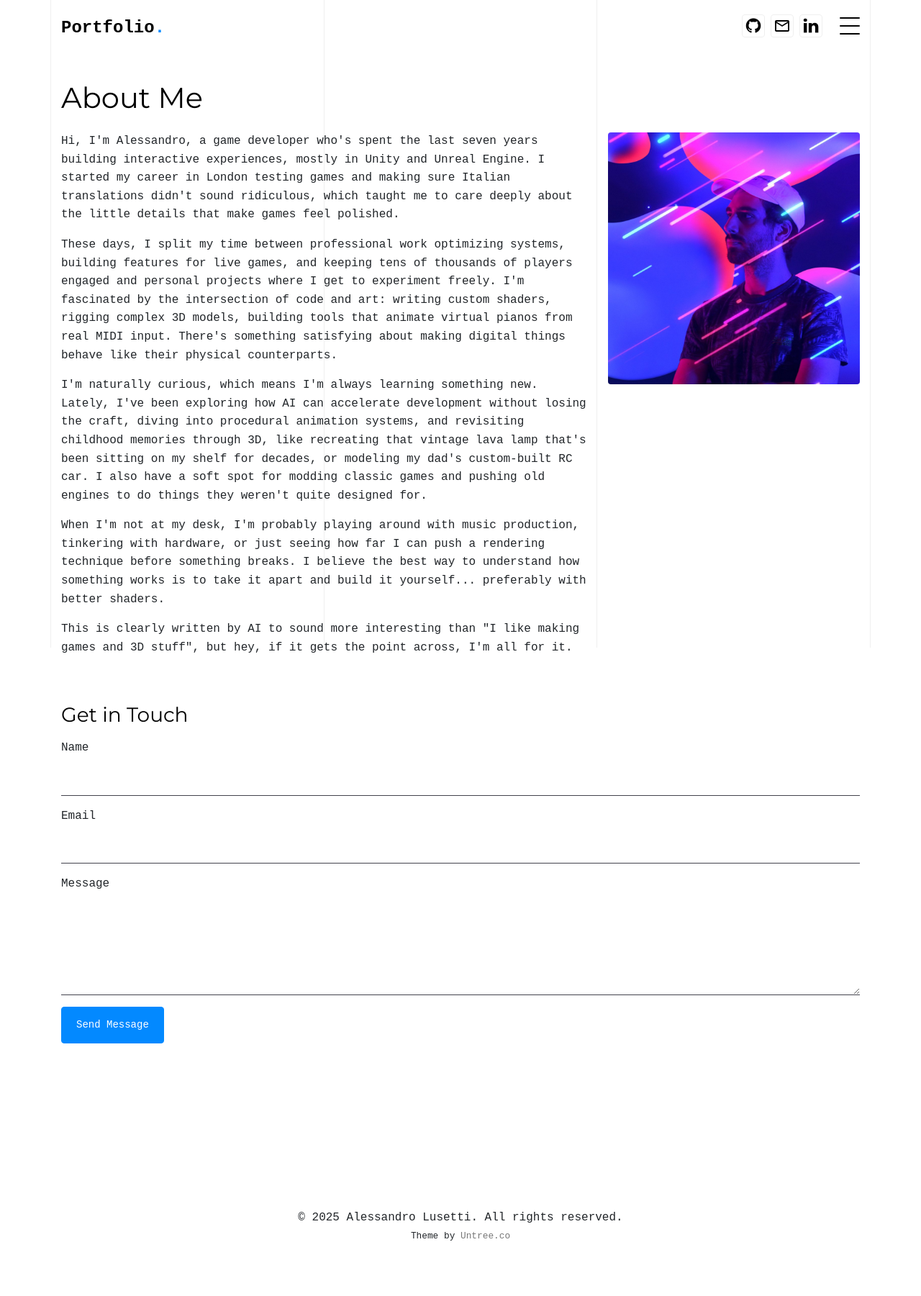
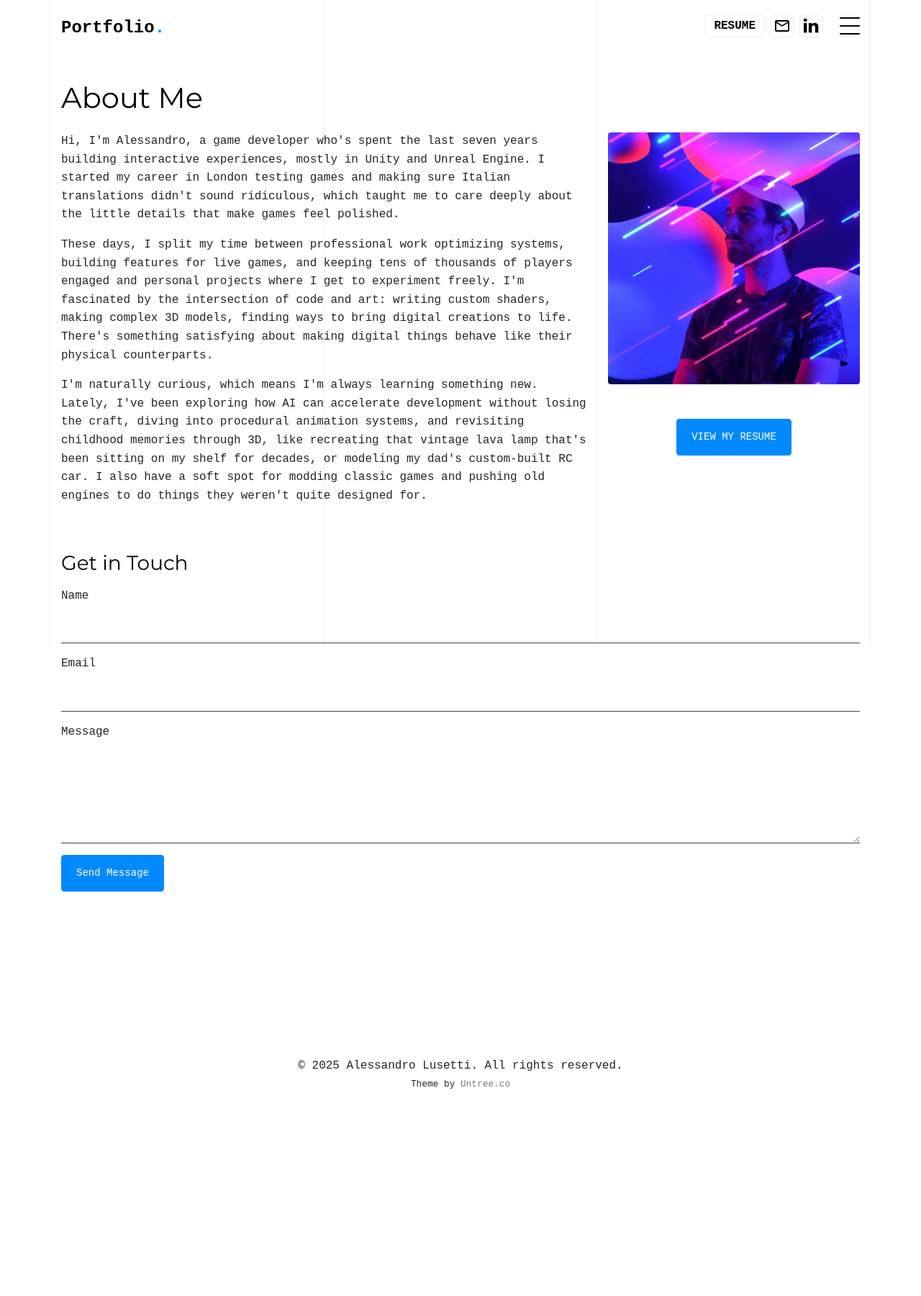
Before and after one commit to alleluso/alleluso.github.io, a Jekyll site: the page built from about.html, in a window 1280 px wide. Shown: the whole page at 72% size. Built offline with Jekyll 4.4.1, drawn with Linux system fonts in a browser that asks for light colours; some web fonts are replaced; after the commit the page ends 1590 px from its top, so only the background shows below that.

Commit message:
Fixes to personal description

```diff
--- a/_includes/about-me.html
+++ b/_includes/about-me.html
@@ -8,7 +8,7 @@
     <p>
       These days, I split my time between professional work optimizing systems, building features for live games, and keeping tens of thousands
       of players engaged and personal projects where I get to experiment freely. I'm fascinated by the intersection of code and art: writing
-      custom shaders, rigging complex 3D models, building tools that animate virtual pianos from real MIDI input. There's something satisfying
+      custom shaders, making complex 3D models, finding ways to bring digital creations to life. There's something satisfying
       about making digital things behave like their physical counterparts.
     </p>
     <p>
@@ -17,19 +17,13 @@
       vintage lava lamp that's been sitting on my shelf for decades, or modeling my dad's custom-built RC car. I also have a soft spot for
       modding classic games and pushing old engines to do things they weren't quite designed for.
     </p>
-    <p>
-      When I'm not at my desk, I'm probably playing around with music production, tinkering with hardware, or just seeing how far I can
-      push a rendering technique before something breaks. I believe the best way to understand how something works is to take it apart
-      and build it yourself... preferably with better shaders.
-    </p>
-    <p>
-      This is clearly written by AI to sound more interesting than "I like making games and 3D stuff", but hey, if it gets the point across,
-      I'm all for it.
-    </p>
   </div>
   <div class="col-lg-4">
     <div class="image-container mt-0">
       <img src="{{ '/assets/images/internal/me.jpg' | relative_url }}" alt="Me">
     </div>
+    <div class="text-center">
+      <a href="{{ '/assets/resume.pdf' | relative_url }}" class="btn btn-primary mt-3">VIEW MY RESUME</a>
+    </div>
   </div>
 </div>
--- a/_layouts/base.html
+++ b/_layouts/base.html
@@ -100,7 +100,7 @@
           <span></span>
         </a>
 
-        <a href="{{ site.linkedin_url }}" target="_blank" class="float-right mr-4" title="LinkedIn">
+        <a href="{{ site.linkedin_url }}" target="_blank" class="float-right mr-2 mr-lg-4" title="LinkedIn">
           <div class="social-icon-box icon">
             <span class="icon-linkedin"></span>
           </div>
@@ -112,11 +112,18 @@
           </div>
         </a>
 
-        <a href="{{ site.github_url }}" target="_blank" class="float-right mr-2" title="GitHub">
+        <!-- <a href="{{ site.github_url }}" target="_blank" class="float-right mr-2" title="GitHub">
           <div class="social-icon-box icon">
             <span class="icon-github"></span>
           </div>
+        </a> -->
+
+        <a href="{{ '/assets/resume.pdf' | relative_url }}" target="_blank" class="float-right mr-2" title="Resume">
+          <div class="social-icon-box icon resume-box">
+            <span class="resume-text">RESUME</span>
+          </div>
         </a>
+
       </div>
     </div>
   </nav>
--- a/_sass/_site-navbar.scss
+++ b/_sass/_site-navbar.scss
@@ -625,4 +625,25 @@
 			}
 		}
 	}
+
+	// Resume button
+	&.resume-box {
+		width: auto;
+		padding: 0 12px;
+
+		.resume-text {
+			font-size: 16px;
+			font-weight: 900;
+			line-height: 24px;
+			color: #000000;
+			transition: all 0.3s ease;
+		}
+
+		&:hover {
+			background-color: rgba(0, 119, 181, 0.1);
+			.resume-text {
+				color: $primary;
+			}
+		}
+	}
 }
```
Also changed, not shown: index.html (+6 -6 lines), 1 other file.
